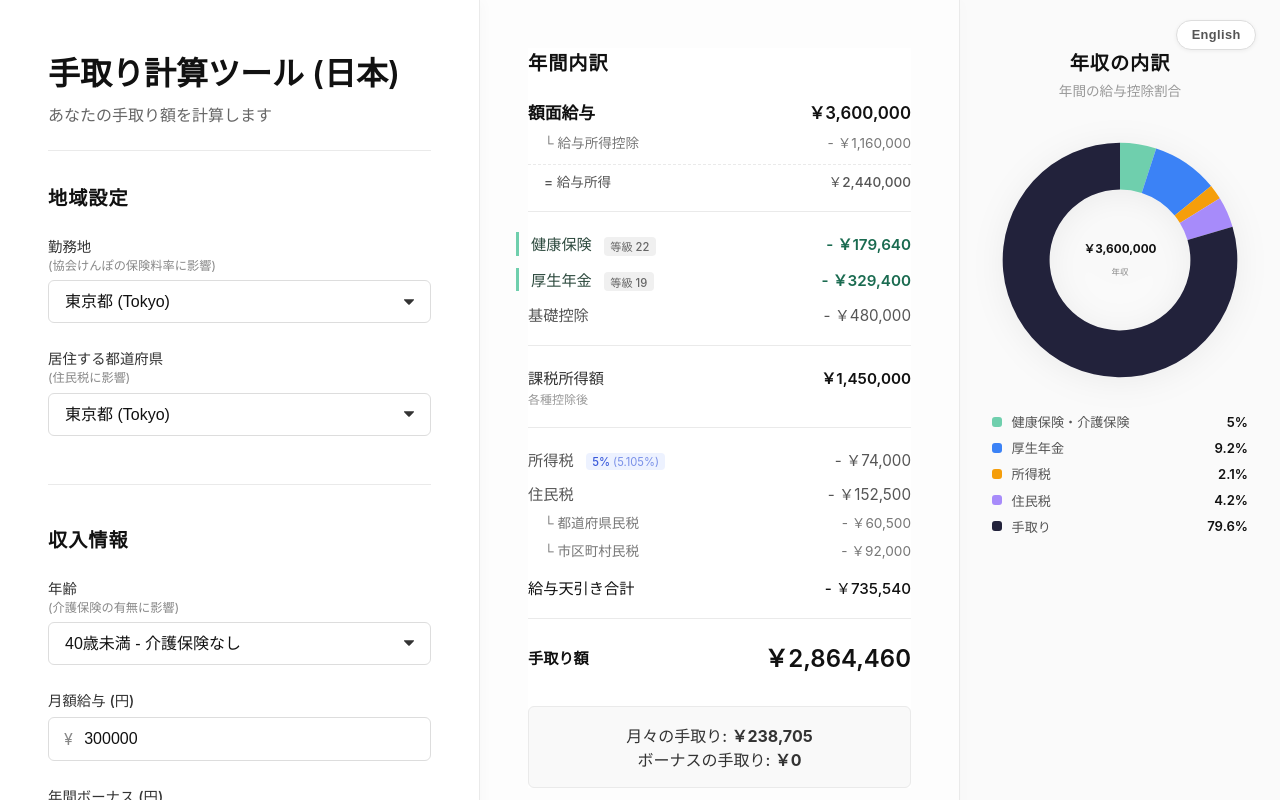
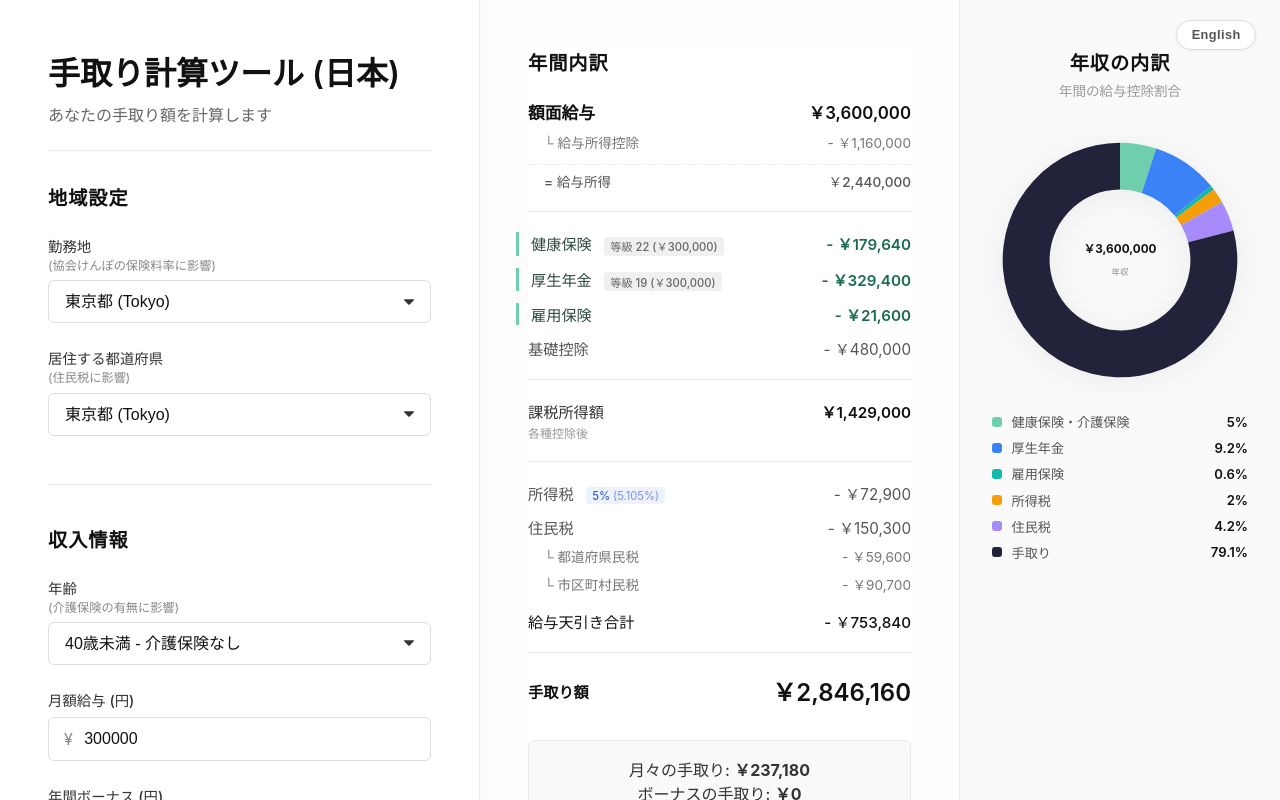
Before and after one commit to xuanruiqi/japan-tax-calculator, a Vue app: page / in a window 1280 px wide. Shown: the top 800 px of the page. Built offline with nearby package versions, Linux system fonts and the light colour scheme; the HTML template or start-up script is replaced by a standard one.

Commit message:
雇用保険

```diff
--- a/src/App.vue
+++ b/src/App.vue
@@ -43,6 +43,7 @@ const showAdvancedOptions = ref<boolean>(false);
 const customHealthRate = ref<number | null>(4.99);
 const customKaigoRate = ref<number | null>(0);
 const customPensionRate = ref<number | null>(9.15);
+const customEmploymentInsRate = ref<number | null>(0.6);
 
 const updateKaigoRate = () => {
   if (ageGroup.value !== '40to64') {
@@ -181,6 +182,7 @@ const results = computed(() => {
   const hRate = customHealthRate.value !== null ? Number(customHealthRate.value) / 100 : 0.0499;
   const kRate = customKaigoRate.value !== null ? Number(customKaigoRate.value) / 100 : 0;
   const pRate = customPensionRate.value !== null ? Number(customPensionRate.value) / 100 : 0.0915;
+  const eRate = customEmploymentInsRate.value !== null ? Number(customEmploymentInsRate.value) / 100 : 0.006;
 
   const prefData = RESIDENT_TAX_RATES[residencePrefecture.value];
   let localTaxRates = prefData ? prefData.default : { prefIncomeRate: 0.04, cityIncomeRate: 0.06, prefPerCapita: 1500, cityPerCapita: 3500 };
@@ -197,6 +199,7 @@ const results = computed(() => {
     healthInsuranceRate: hRate,
     kaigoInsuranceRate: kRate,
     pensionRate: pRate,
+    employmentInsuranceRate: eRate,
     prefIncomeRate: localTaxRates.prefIncomeRate,
     cityIncomeRate: localTaxRates.cityIncomeRate,
     prefPerCapita: localTaxRates.prefPerCapita,
@@ -231,6 +234,11 @@ const pieSlices = computed((): PieSlice[] => {
       label: locale === 'ja' ? '厚生年金' : 'Pension',
       value: r.pension,
       color: '#3b82f6',
+    },
+    {
+      label: locale === 'ja' ? '雇用保険' : 'Employment Insurance',
+      value: r.employmentInsurance,
+      color: '#14b8a6',
     },
     {
       label: locale === 'ja' ? '所得税' : 'Income Tax',
@@ -426,6 +434,20 @@ const pieSlices = computed((): PieSlice[] => {
             </div>
           </div>
 
+          <div class="input-group">
+            <label for="customEmploymentInsRate">{{ t.customEmploymentIns }} <br/><small style="font-weight: normal; font-size: 0.85em; color: #777;">{{ t.customEmploymentInsSub }}</small></label>
+            <div class="input-wrapper has-percentage">
+              <input
+                id="customEmploymentInsRate"
+                type="number"
+                v-model.number="customEmploymentInsRate"
+                min="0"
+                step="0.01"
+              />
+              <span class="percentage-symbol">%</span>
+            </div>
+          </div>
+
         </div>
       </div>
 
@@ -543,7 +565,7 @@ const pieSlices = computed((): PieSlice[] => {
         <div class="divider"></div>
 
         <div class="result-row deduction social-insurance-row">
-          <span>{{ t.healthIns }} <small class="bracket-info">{{ t.gradeString }} {{ results.healthBracket }}</small></span>
+          <span>{{ t.healthIns }} <small class="bracket-info">{{ t.gradeString }} {{ results.healthBracket }} ({{ formatCurrency(results.healthStandardRemuneration) }})</small></span>
           <span class="social-ins-value">- {{ formatCurrency(results.healthInsurance) }}</span>
         </div>
 
@@ -553,8 +575,13 @@ const pieSlices = computed((): PieSlice[] => {
         </div>
 
         <div class="result-row deduction social-insurance-row">
-          <span>{{ t.pension }} <small class="bracket-info">{{ t.gradeString }} {{ results.pensionBracket }}</small></span>
+          <span>{{ t.pension }} <small class="bracket-info">{{ t.gradeString }} {{ results.pensionBracket }} ({{ formatCurrency(results.pensionStandardRemuneration) }})</small></span>
           <span class="social-ins-value">- {{ formatCurrency(results.pension) }}</span>
+        </div>
+
+        <div class="result-row deduction social-insurance-row">
+          <span>{{ t.employmentIns }}</span>
+          <span class="social-ins-value">- {{ formatCurrency(results.employmentInsurance) }}</span>
         </div>
         <div class="result-row deduction">
           <span>{{ t.basicExemption }}</span>
--- a/src/locales/index.ts
+++ b/src/locales/index.ts
@@ -36,6 +36,8 @@ export interface LocaleStrings {
   customKaigoSub: string;
   customPension: string;
   customPensionSub: string;
+  customEmploymentIns: string;
+  customEmploymentInsSub: string;
   grossIncome: string;
   employmentIncomeDeduction: string;
   employmentIncome: string;
@@ -43,6 +45,7 @@ export interface LocaleStrings {
   healthIns: string;
   nursingCare: string;
   pension: string;
+  employmentIns: string;
   incomeTax: string;
   taxableIncome: string;
   taxableIncomeSub: string;
@@ -144,6 +147,8 @@ export const translations: Record<'en' | 'ja', LocaleStrings> = {
     customKaigoSub: '(Employee Share)',
     customPension: 'Pension Rate (%)',
     customPensionSub: '(Employee Share - Default: 9.15%)',
+    customEmploymentIns: 'Employment Insurance Rate (%)',
+    customEmploymentInsSub: '(Employee Share - Default: 0.6%)',
 
     // Breakdown
     grossIncome: 'Gross Income',
@@ -153,6 +158,7 @@ export const translations: Record<'en' | 'ja', LocaleStrings> = {
     healthIns: 'Health Insurance',
     nursingCare: 'Nursing Care',
     pension: 'Pension',
+    employmentIns: 'Employment Insurance',
     incomeTax: 'Income Tax',
     taxableIncome: 'Taxable Income',
     taxableIncomeSub: 'After all deductions',
@@ -251,6 +257,8 @@ export const translations: Record<'en' | 'ja', LocaleStrings> = {
     customKaigoSub: '(従業員負担分)',
     customPension: '厚生年金料率 (%)',
     customPensionSub: '(従業員負担分 - デフォルト: 9.15%)',
+    customEmploymentIns: '雇用保険料率 (%)',
+    customEmploymentInsSub: '(従業員負担分 - デフォルト: 0.6%)',
 
     grossIncome: '額面給与',
     employmentIncomeDeduction: '給与所得控除',
@@ -259,6 +267,7 @@ export const translations: Record<'en' | 'ja', LocaleStrings> = {
     healthIns: '健康保険',
     nursingCare: '介護保険',
     pension: '厚生年金',
+    employmentIns: '雇用保険',
     incomeTax: '所得税',
     taxableIncome: '課税所得額',
     taxableIncomeSub: '各種控除後',
--- a/src/utils/taxCalculation.ts
+++ b/src/utils/taxCalculation.ts
@@ -21,8 +21,11 @@ export interface TaxCalculationResult {
   netPay: number;
   monthlyNet: number;
   bonusNet: number;
+  employmentInsurance: number;
   healthBracket: number;
   pensionBracket: number;
+  healthStandardRemuneration: number;
+  pensionStandardRemuneration: number;
 }
 
 const brackets = [
@@ -65,17 +68,17 @@ const brackets = [
   { min: 695000, max: 730000, value: 710000 },
   { min: 730000, max: 770000, value: 750000 },
   { min: 770000, max: 810000, value: 790000 },
-  { min: 810000, max: 850000, value: 830000 },
-  { min: 850000, max: 890000, value: 880000 },
-  { min: 890000, max: 930000, value: 930000 },
-  { min: 930000, max: 970000, value: 980000 },
-  { min: 970000, max: 1010000, value: 1030000 },
-  { min: 1010000, max: 1050000, value: 1090000 },
-  { min: 1050000, max: 1090000, value: 1150000 },
-  { min: 1090000, max: 1130000, value: 1210000 },
-  { min: 1130000, max: 1170000, value: 1270000 },
-  { min: 1170000, max: 1210000, value: 1330000 },
-  { min: 1210000, max: Infinity, value: 1390000 }
+  { min: 810000, max: 855000, value: 830000 },
+  { min: 855000, max: 905000, value: 880000 },
+  { min: 905000, max: 955000, value: 930000 },
+  { min: 955000, max: 1005000, value: 980000 },
+  { min: 1005000, max: 1060000, value: 1030000 },
+  { min: 1060000, max: 1120000, value: 1090000 },
+  { min: 1120000, max: 1180000, value: 1150000 },
+  { min: 1180000, max: 1240000, value: 1210000 },
+  { min: 1240000, max: 1300000, value: 1270000 },
+  { min: 1300000, max: 1360000, value: 1330000 },
+  { min: 1360000, max: Infinity, value: 1390000 }
 ];
 
 function getStandardRemunerationGrade(salary: number, maxBracketValue: number): { value: number, grade: number } {
@@ -100,6 +103,7 @@ export interface TaxCalculationOptions {
   healthInsuranceRate?: number;
   kaigoInsuranceRate?: number;
   pensionRate?: number;
+  employmentInsuranceRate?: number;
   prefIncomeRate?: number;
   cityIncomeRate?: number;
   prefPerCapita?: number;
@@ -114,6 +118,7 @@ export function calculateTaxesAndInsurance(monthlySalary: number, annualBonus: n
   const HEALTH_INS_RATE = options.healthInsuranceRate !== undefined ? options.healthInsuranceRate : 0.0499; // Default 9.98% / 2
   const KAIGO_RATE = options.kaigoInsuranceRate !== undefined ? options.kaigoInsuranceRate : 0.0;
   const PENSION_RATE = options.pensionRate !== undefined ? options.pensionRate : 0.0915;    // Default 18.3% / 2
+  const EMP_INS_RATE = options.employmentInsuranceRate !== undefined ? options.employmentInsuranceRate : 0.006; // Default 0.6%
   const previousYearGross = options.previousYearGross ?? null;
 
   const healthObj = getStandardRemunerationGrade(monthlySalary, 1390000);
@@ -140,10 +145,15 @@ export function calculateTaxesAndInsurance(monthlySalary: number, annualBonus: n
   const annualHealth = monthlyHealth * 12 + bonusHealth;
   const annualKaigo = monthlyKaigo * 12 + bonusKaigo;
   const annualPension = monthlyPension * 12 + bonusPension;
-  const totalSocialInsurance = annualHealth + annualKaigo + annualPension;
 
   // --- Income ---
   const annualGross = monthlySalary * 12 + annualBonus;
+
+  // --- Employment Insurance (雇用保険) — calculated on gross pay ---
+  const annualEmploymentInsurance = Math.floor(annualGross * EMP_INS_RATE);
+  const monthlyEmploymentInsurance = Math.floor(monthlySalary * EMP_INS_RATE);
+
+  const totalSocialInsurance = annualHealth + annualKaigo + annualPension + annualEmploymentInsurance;
 
   // --- Employment Income Deduction (給与所得控除) ---
   let employmentIncomeDeduction = 0;
@@ -286,9 +296,10 @@ export function calculateTaxesAndInsurance(monthlySalary: number, annualBonus: n
   let bonusNet = 0;
 
   if (annualGross > 0) {
-    monthlyNet = monthlySalary - monthlyHealth - monthlyKaigo - monthlyPension - Math.floor((adjustedIncomeTax + adjustedResidentTax) * (monthlySalary / annualGross));
+    monthlyNet = monthlySalary - monthlyHealth - monthlyKaigo - monthlyPension - monthlyEmploymentInsurance - Math.floor((adjustedIncomeTax + adjustedResidentTax) * (monthlySalary / annualGross));
     if (annualBonus > 0) {
-      bonusNet = annualBonus - bonusHealth - bonusKaigo - bonusPension - Math.floor((adjustedIncomeTax + adjustedResidentTax) * (annualBonus / annualGross));
+      const bonusEmploymentInsurance = Math.floor(annualBonus * EMP_INS_RATE);
+      bonusNet = annualBonus - bonusHealth - bonusKaigo - bonusPension - bonusEmploymentInsurance - Math.floor((adjustedIncomeTax + adjustedResidentTax) * (annualBonus / annualGross));
     }
   }
 
@@ -297,6 +308,7 @@ export function calculateTaxesAndInsurance(monthlySalary: number, annualBonus: n
     healthInsurance: annualHealth,
     kaigoInsurance: annualKaigo,
     pension: annualPension,
+    employmentInsurance: annualEmploymentInsurance,
     incomeTax: adjustedIncomeTax,
     marginalRate,
     effectiveMarginalRate,
@@ -316,6 +328,8 @@ export function calculateTaxesAndInsurance(monthlySalary: number, annualBonus: n
     monthlyNet,
     bonusNet,
     healthBracket,
-    pensionBracket
+    pensionBracket,
+    healthStandardRemuneration: monthlyStandard,
+    pensionStandardRemuneration: monthlyStandardPension
   };
 }
```
